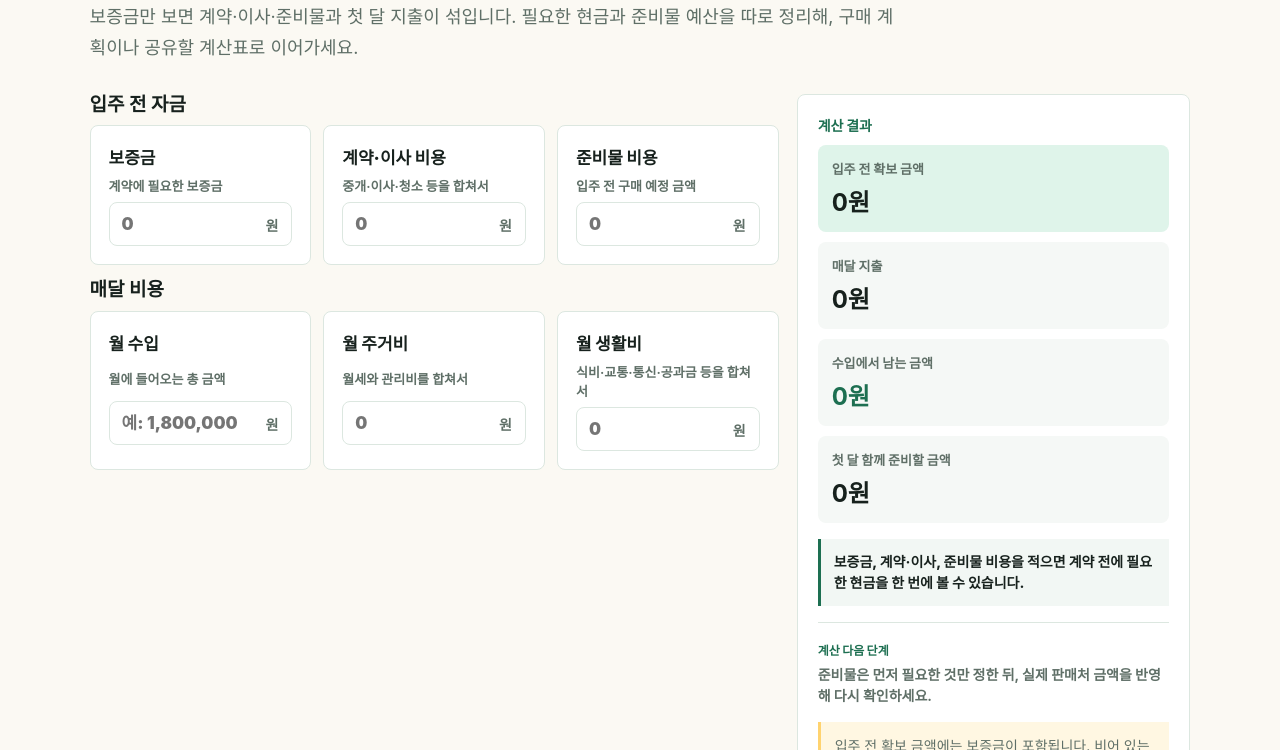
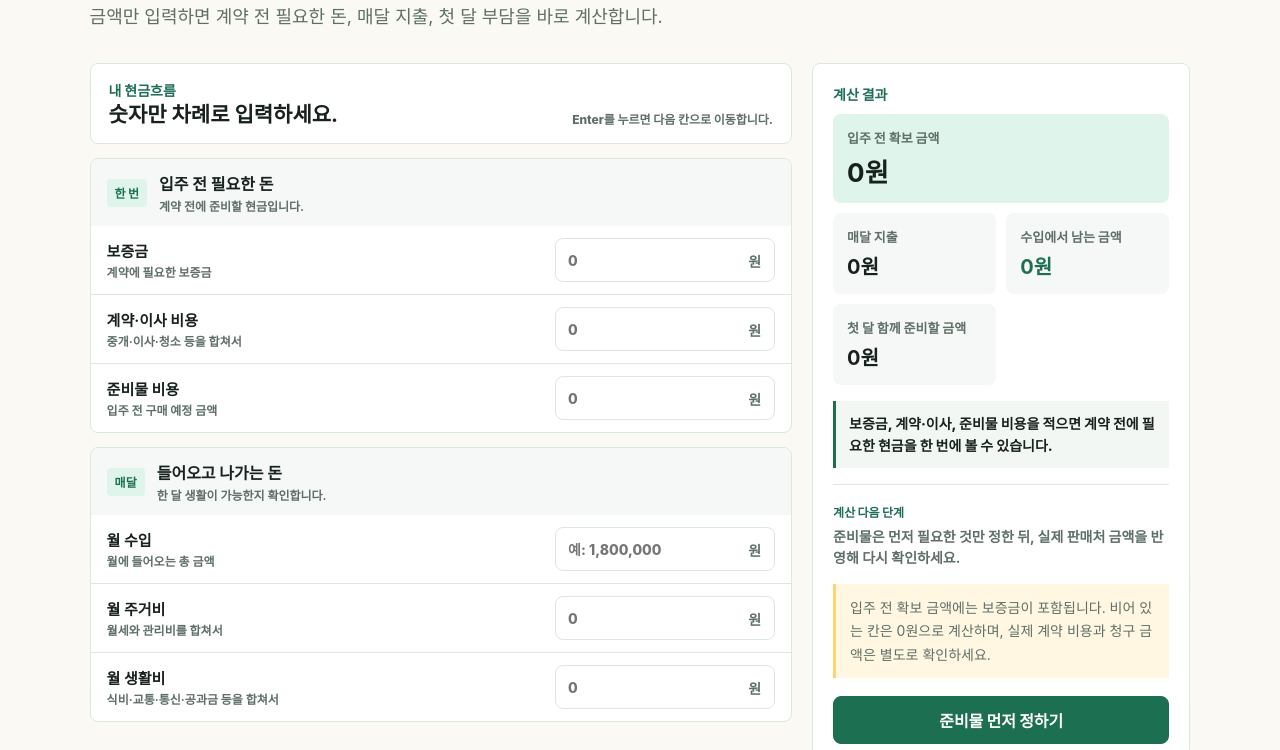
Before and after one commit to seung007/jachi-helper, a website: page budget.html in a window 1280 px wide. Shown: the part 226-976 px from the top of the page. Drawn offline with Linux system fonts and the light colour scheme.

Commit message:
Streamline move-in budget input

```diff
--- a/app.js
+++ b/app.js
@@ -825,6 +825,19 @@ function setupBudget() {
     saveBudget();
   });
 
+  const focusOrder = ["deposit", "contract", "setup", "income", "housing", "living"];
+  budgetForm.addEventListener("keydown", (event) => {
+    if (event.key !== "Enter" || event.isComposing) return;
+    const currentIndex = focusOrder.indexOf(event.target.name);
+    if (currentIndex === -1) return;
+    event.preventDefault();
+    const nextInput = budgetForm.elements[focusOrder[currentIndex + 1]];
+    if (nextInput) {
+      nextInput.focus();
+      nextInput.select();
+    }
+  });
+
   resetButton?.addEventListener("click", () => {
     budgetForm.reset();
     const nextState = readStoredState();
--- a/budget.html
+++ b/budget.html
@@ -30,22 +30,29 @@
     </header>
     <main class="subpage">
       <section class="page-title">
-        <p class="eyebrow">계약 전 먼저 볼 금액</p>
-        <h1>계약 전에 필요한 현금을 나눠 보세요</h1>
-        <p>보증금만 보면 계약·이사·준비물과 첫 달 지출이 섞입니다. 필요한 현금과 준비물 예산을 따로 정리해, 구매 계획이나 공유할 계산표로 이어가세요.</p>
+        <p class="eyebrow">첫 자취 비용 계산</p>
+        <h1>입주 전 돈과 매달 비용을 나눠 보세요.</h1>
+        <p>금액만 입력하면 계약 전 필요한 돈, 매달 지출, 첫 달 부담을 바로 계산합니다.</p>
       </section>
       <section class="budget-tool" aria-label="자취 예산 입력과 결과">
         <form class="budget-form budget-simple" id="budgetForm">
-          <section class="budget-input-group"><h2>입주 전 자금</h2><div class="budget-input-grid">
-            <label class="budget-input-card"><span>보증금</span><small>계약에 필요한 보증금</small><span class="amount-input"><input name="deposit" type="text" inputmode="numeric" data-currency placeholder="0" /><b>원</b></span></label>
-            <label class="budget-input-card"><span>계약·이사 비용</span><small>중개·이사·청소 등을 합쳐서</small><span class="amount-input"><input name="contract" type="text" inputmode="numeric" data-currency placeholder="0" /><b>원</b></span></label>
-            <label class="budget-input-card"><span>준비물 비용</span><small>입주 전 구매 예정 금액</small><span class="amount-input"><input name="setup" type="text" inputmode="numeric" data-currency placeholder="0" /><b>원</b></span></label>
-          </div></section>
-          <section class="budget-input-group"><h2>매달 비용</h2><div class="budget-input-grid">
-            <label class="budget-input-card"><span>월 수입</span><small>월에 들어오는 총 금액</small><span class="amount-input"><input name="income" type="text" inputmode="numeric" data-currency placeholder="예: 1,800,000" /><b>원</b></span></label>
-            <label class="budget-input-card"><span>월 주거비</span><small>월세와 관리비를 합쳐서</small><span class="amount-input"><input name="housing" type="text" inputmode="numeric" data-currency placeholder="0" /><b>원</b></span></label>
-            <label class="budget-input-card"><span>월 생활비</span><small>식비·교통·통신·공과금 등을 합쳐서</small><span class="amount-input"><input name="living" type="text" inputmode="numeric" data-currency placeholder="0" /><b>원</b></span></label>
-          </div></section>
+          <div class="budget-form-head"><div><p class="eyebrow">내 현금흐름</p><h2>숫자만 차례로 입력하세요.</h2></div><small>Enter를 누르면 다음 칸으로 이동합니다.</small></div>
+          <section class="budget-entry-group" aria-labelledby="move-in-budget-title">
+            <div class="budget-entry-heading"><span>한 번</span><div><h3 id="move-in-budget-title">입주 전 필요한 돈</h3><p>계약 전에 준비할 현금입니다.</p></div></div>
+            <div class="budget-entry-list">
+              <label class="budget-entry-row"><span><strong>보증금</strong><small>계약에 필요한 보증금</small></span><span class="amount-input"><input name="deposit" type="text" inputmode="numeric" enterkeyhint="next" data-currency placeholder="0" /><b>원</b></span></label>
+              <label class="budget-entry-row"><span><strong>계약·이사 비용</strong><small>중개·이사·청소 등을 합쳐서</small></span><span class="amount-input"><input name="contract" type="text" inputmode="numeric" enterkeyhint="next" data-currency placeholder="0" /><b>원</b></span></label>
+              <label class="budget-entry-row"><span><strong>준비물 비용</strong><small>입주 전 구매 예정 금액</small></span><span class="amount-input"><input name="setup" type="text" inputmode="numeric" enterkeyhint="next" data-currency placeholder="0" /><b>원</b></span></label>
+            </div>
+          </section>
+          <section class="budget-entry-group" aria-labelledby="monthly-budget-title">
+            <div class="budget-entry-heading"><span>매달</span><div><h3 id="monthly-budget-title">들어오고 나가는 돈</h3><p>한 달 생활이 가능한지 확인합니다.</p></div></div>
+            <div class="budget-entry-list">
+              <label class="budget-entry-row"><span><strong>월 수입</strong><small>월에 들어오는 총 금액</small></span><span class="amount-input"><input name="income" type="text" inputmode="numeric" enterkeyhint="next" data-currency placeholder="예: 1,800,000" /><b>원</b></span></label>
+              <label class="budget-entry-row"><span><strong>월 주거비</strong><small>월세와 관리비를 합쳐서</small></span><span class="amount-input"><input name="housing" type="text" inputmode="numeric" enterkeyhint="next" data-currency placeholder="0" /><b>원</b></span></label>
+              <label class="budget-entry-row"><span><strong>월 생활비</strong><small>식비·교통·통신·공과금 등을 합쳐서</small></span><span class="amount-input"><input name="living" type="text" inputmode="numeric" enterkeyhint="done" data-currency placeholder="0" /><b>원</b></span></label>
+            </div>
+          </section>
         </form>
         <aside class="budget-summary" aria-live="polite">
           <p class="eyebrow">계산 결과</p>
@@ -71,7 +78,7 @@
           <p>각 판매처의 가격, 배송 조건, 재고는 이동한 뒤 직접 확인하세요.</p>
         </div>
         <div class="shop-grid">
-          <a class="shop-card" href="https://shopping.naver.com/home" data-naver-shopping-query="자취 준비물" target="_blank" rel="noreferrer"><span><strong>네이버쇼핑</strong><small>자취 준비물 검색어 복사</small></span><b>열기</b></a>
+          <a class="shop-card" href="https://search.shopping.naver.com/search/all?query=%EC%9E%90%EC%B7%A8%20%EC%A4%80%EB%B9%84%EB%AC%BC" target="_blank" rel="noreferrer"><span><strong>네이버쇼핑</strong><small>자취 준비물 직접 검색</small></span><b>열기</b></a>
           <a class="shop-card" href="https://www.coupang.com/np/search?q=%EC%9E%90%EC%B7%A8%20%EC%A4%80%EB%B9%84%EB%AC%BC" target="_blank" rel="noreferrer"><span><strong>쿠팡</strong><small>자취 준비물 검색</small></span><b>열기</b></a>
           <a class="shop-card" href="https://www.daisomall.co.kr/" target="_blank" rel="noreferrer"><span><strong>다이소몰</strong><small>생활 소모품 둘러보기</small></span><b>열기</b></a>
           <a class="shop-card" href="https://ohou.se/store" target="_blank" rel="noreferrer"><span><strong>오늘의집</strong><small>생활·가구 둘러보기</small></span><b>열기</b></a>
--- a/styles.css
+++ b/styles.css
@@ -2070,8 +2070,8 @@ li {
 .budget-tool {
   align-items: start;
   display: grid;
-  gap: 18px;
-  grid-template-columns: minmax(0, 1.4fr) minmax(280px, 0.8fr);
+  gap: 20px;
+  grid-template-columns: minmax(0, 1.3fr) minmax(300px, 0.7fr);
 }
 
 .budget-form {
@@ -2084,40 +2084,109 @@ li {
   grid-template-columns: 1fr;
 }
 
-.budget-input-group {
-  background: transparent;
-  border: 0;
-  padding: 0;
-}
-
-.budget-input-group h2 {
-  font-size: 19px;
-  margin: 0 0 10px;
-}
-
-.budget-input-grid {
-  display: grid;
+.budget-form-head,
+.budget-entry-group {
+  background: var(--white);
+  border: 1px solid var(--line);
+  border-radius: 8px;
+}
+
+.budget-form-head {
+  align-items: end;
+  display: flex;
+  gap: 16px;
+  justify-content: space-between;
+  padding: 16px 18px;
+}
+
+.budget-form-head .eyebrow {
+  margin-bottom: 3px;
+}
+
+.budget-form-head h2 {
+  font-size: 21px;
+  margin-bottom: 0;
+}
+
+.budget-form-head > small {
+  color: var(--muted);
+  font-size: 12px;
+  font-weight: 800;
+  text-align: right;
+}
+
+.budget-entry-group {
+  overflow: hidden;
+}
+
+.budget-entry-heading {
+  align-items: center;
+  background: #f5f8f6;
+  display: flex;
   gap: 12px;
-  grid-template-columns: repeat(3, minmax(0, 1fr));
-}
-
-.budget-input-card {
-  background: var(--white);
-  border: 1px solid var(--line);
-  border-radius: 8px;
+  padding: 12px 16px;
+}
+
+.budget-entry-heading > span {
+  align-items: center;
+  background: var(--mint);
+  border-radius: 4px;
+  color: var(--green);
+  display: inline-flex;
+  flex: 0 0 auto;
+  font-size: 12px;
+  font-weight: 900;
+  justify-content: center;
+  min-height: 28px;
+  padding: 0 8px;
+}
+
+.budget-entry-heading h3 {
+  font-size: 16px;
+  margin: 0;
+}
+
+.budget-entry-heading p {
+  color: var(--muted);
+  font-size: 12px;
+  font-weight: 700;
+  margin: 2px 0 0;
+}
+
+.budget-entry-list {
+  display: grid;
+}
+
+.budget-entry-row {
+  align-items: center;
+  display: grid;
+  gap: 18px;
+  grid-template-columns: minmax(0, 1fr) minmax(170px, 220px);
+  padding: 12px 16px;
+}
+
+.budget-entry-row + .budget-entry-row {
+  border-top: 1px solid var(--line);
+}
+
+.budget-entry-row > span:first-child {
+  display: grid;
+  gap: 2px;
+}
+
+.budget-entry-row strong {
   color: var(--ink);
-  padding: 18px;
-}
-
-.budget-input-card span {
-  font-size: 17px;
-  font-weight: 900;
-}
-
-.budget-input-card small {
-  color: var(--muted);
-  font-size: 13px;
+  font-size: 15px;
+}
+
+.budget-entry-row small {
+  color: var(--muted);
+  font-size: 12px;
   font-weight: 700;
+}
+
+.budget-entry-row .amount-input input {
+  min-height: 44px;
 }
 
 .amount-input {
@@ -2163,6 +2232,7 @@ li {
 .budget-summary-grid {
   display: grid;
   gap: 10px;
+  grid-template-columns: repeat(2, minmax(0, 1fr));
 }
 
 .budget-summary-grid div {
@@ -2180,11 +2250,17 @@ li {
 }
 
 .budget-summary-grid strong {
-  font-size: 24px;
+  font-size: 20px;
+  white-space: nowrap;
 }
 
 .budget-summary-grid div:first-child {
   background: var(--mint);
+  grid-column: 1 / -1;
+}
+
+.budget-summary-grid div:first-child strong {
+  font-size: 26px;
 }
 
 .budget-summary .planner-note {
@@ -2313,7 +2389,7 @@ footer strong {
     position: static;
   }
 
-  .budget-input-card,
+  .budget-entry-group,
   .budget-summary {
     break-inside: avoid;
   }
@@ -2373,10 +2449,6 @@ footer strong {
     position: static;
   }
 
-  .budget-input-grid {
-    grid-template-columns: 1fr;
-  }
-
   .plan-conditions {
     grid-template-columns: 1fr;
   }
@@ -2391,6 +2463,14 @@ footer strong {
 
   .budget-summary {
     position: static;
+  }
+
+  .budget-form-head {
+    display: grid;
+  }
+
+  .budget-form-head > small {
+    text-align: left;
   }
 
   .stage-picker,
@@ -2448,6 +2528,16 @@ footer strong {
     width: 100%;
   }
 
+  .budget-entry-row {
+    gap: 12px;
+    grid-template-columns: minmax(0, 1fr) 154px;
+    padding: 10px 14px;
+  }
+
+  .budget-entry-row .amount-input input {
+    min-height: 42px;
+  }
+
   .recommend-results-head {
     align-items: start;
     flex-direction: column;
```
